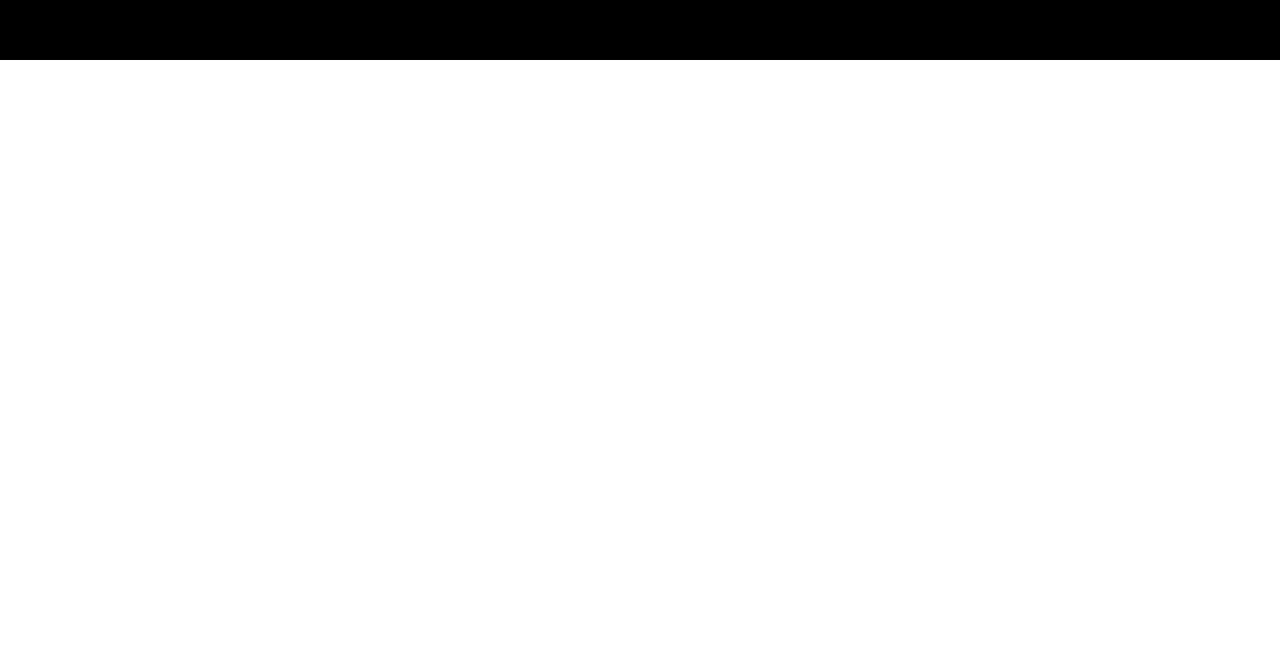
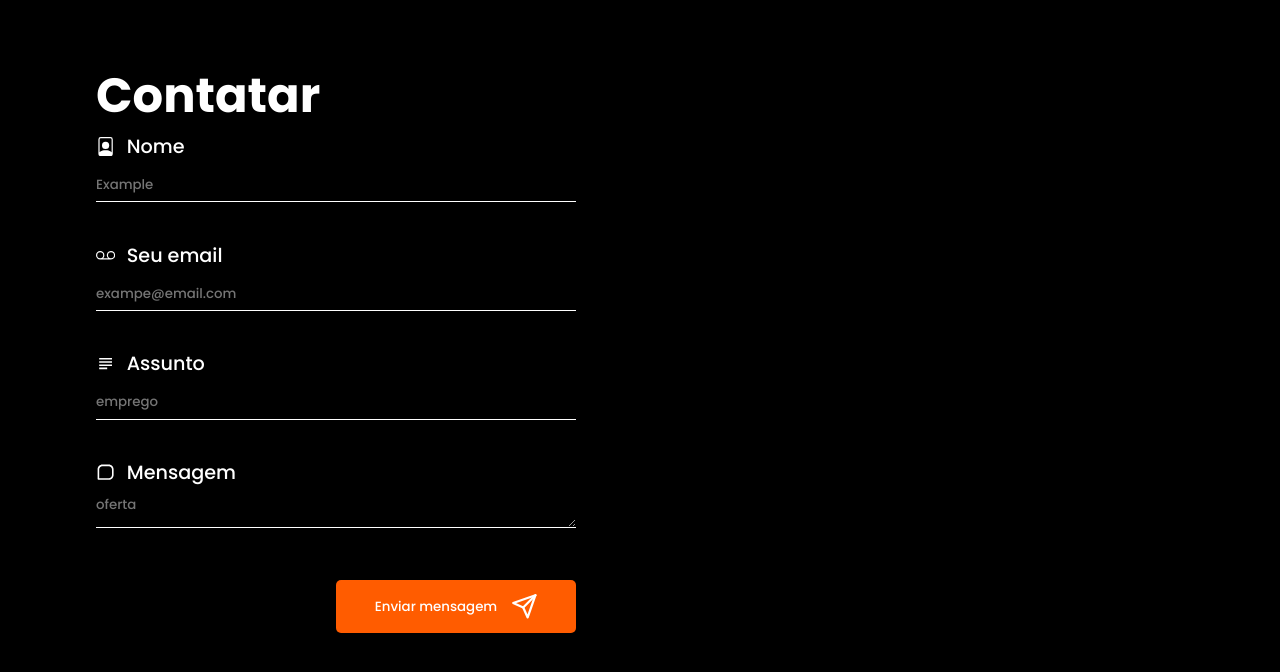
Before and after one commit to edusantanaw/meu-portfolio, a React (Vite) app: page / in a window 1280 px wide. Shown: the part 2146-2818 px from the top of the page. Before the commit the page ends 2206 px from the top, so only its background shows below. Built offline with nearby package versions, Linux system fonts and the light colour scheme.

Commit message:
cantatar formulario

```diff
--- a/src/App.tsx
+++ b/src/App.tsx
@@ -1,6 +1,7 @@
 import ContactsMenu from "./layout/ContactsMenu"
 import { Nav } from "./layout/Nav"
 import About from "./pages/About/About"
+import Contactar from "./pages/contacts/Contactar"
 import Home from "./pages/home/Home"
 import Projects from "./pages/projects/Projects"
 import Tecnologies from "./pages/skills/Tecnologies"
@@ -18,6 +19,7 @@ function App() {
       <About />
       <Projects />
       <Tecnologies />
+      <Contactar />
     </div>
   )
 }
--- /dev/null
+++ b/src/pages/contacts/Contactar.tsx
@@ -0,0 +1,36 @@
+import React from 'react'
+import { SecondaryTitle } from '../../styles/Global'
+import { Container, Form } from './contactar.style'
+import { FiSend } from 'react-icons/fi'
+import { BsFilePerson, BsVoicemail } from 'react-icons/bs'
+import { MdSubject } from 'react-icons/md'
+import { BiMessageSquare } from 'react-icons/bi'
+
+const Contactar = () => {
+    return (
+        <Container>
+            <SecondaryTitle>Contatar</SecondaryTitle>
+            <Form>
+                <div>
+                    <label><BsFilePerson /> Nome</label>
+                    <input type="text" placeholder='Example' />
+                </div>
+                <div>
+                    <label><BsVoicemail /> Seu email</label>
+                    <input type="text" placeholder='exampe@email.com' />
+                </div>
+                <div>
+                    <label><MdSubject /> Assunto</label>
+                    <input type="text" placeholder='emprego' />
+                </div>
+                <div>
+                    <label><BiMessageSquare /> Mensagem</label>
+                    <textarea placeholder='oferta' />
+                </div>
+                <button>Enviar mensagem <FiSend /></button>
+            </Form>
+        </Container>
+    )
+}
+
+export default Contactar
--- /dev/null
+++ b/src/pages/contacts/contactar.style.ts
@@ -0,0 +1,54 @@
+import styled from "styled-components";
+
+export const Container = styled.section`
+    width: 100%;
+    padding: 0 6em;
+    background-color: #000;
+    color: #fff;
+    padding-bottom: 3em;
+`
+
+export const Form = styled.form`
+
+    width: 30em;
+    display: flex;
+    flex-direction: column;
+    gap: 2.4em;
+    div{
+        display: flex;
+        flex-direction: column;
+        gap: 0.5em;
+    }
+    label{
+        font-size: 1.2em;
+        display: flex;
+        align-items:center;
+        gap: 0.6em;
+    }
+    input[type="text"], textarea{
+        height: 2.5em;
+        background-color: transparent;
+        border: none;
+        border-bottom: 1px solid #fff;
+    }
+
+    button{
+        align-self: flex-end;
+        margin-top:1em;
+        width: 50%;
+        height: 4em;
+        display: flex;
+        justify-content: center;
+        align-items: center;
+        background-color: #FF5C00;
+        border: none;
+        color: #fff;
+        gap: 1em;
+        cursor: pointer;
+        border-radius: 5px;
+        svg{
+            font-size: 2em;
+        }
+    }
+
+`
```
